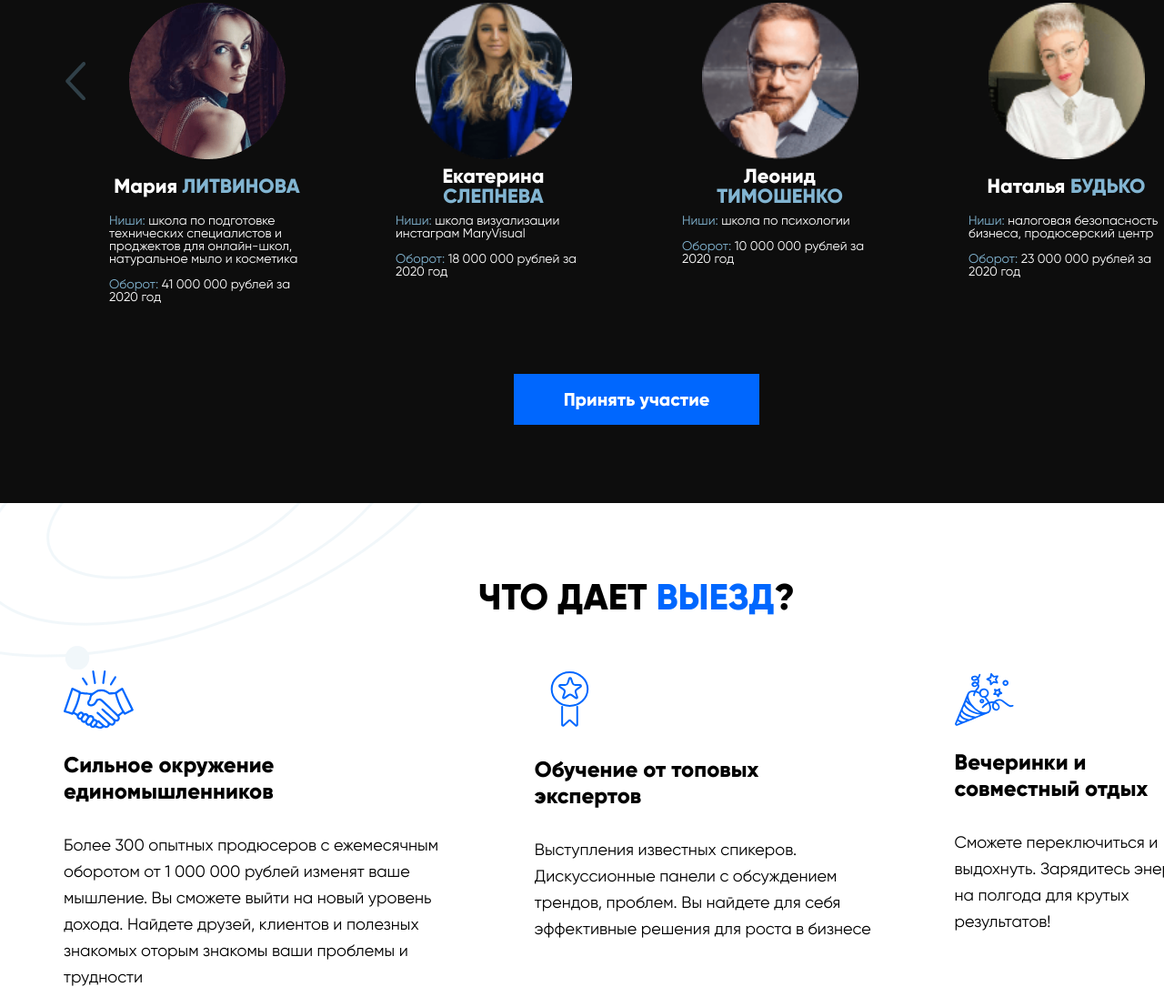
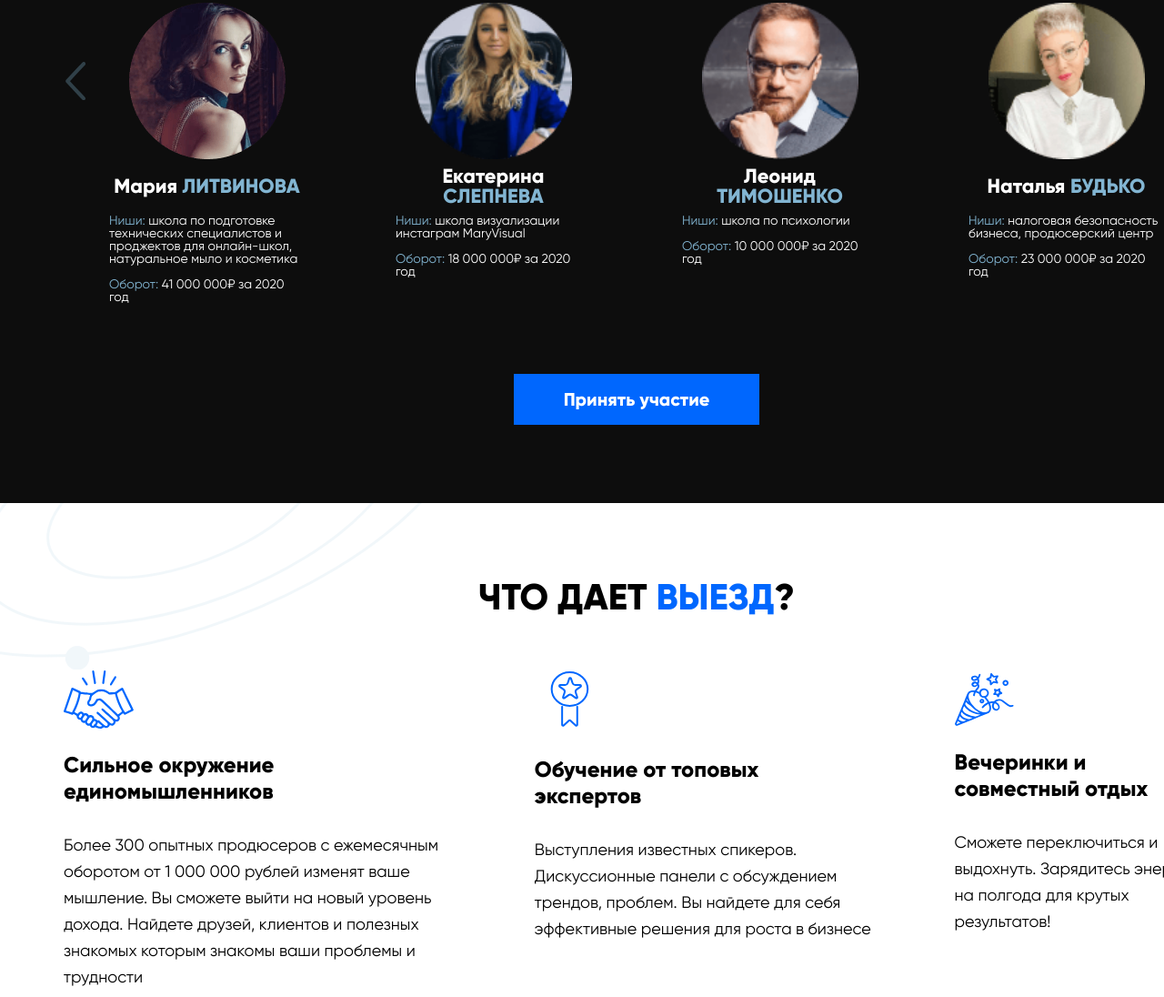
Before and after one commit to snypoon/Kazan, a plain HTML site: page index.html in a window 1280 px wide. Shown: the part 1701-2797 px from the top of the page at 91% size. Drawn offline with nearby package versions, Linux system fonts and the light colour scheme; a script that the page names is missing.

Commit message:
Add files via upload

```diff
--- a/index.html
+++ b/index.html
@@ -60,7 +60,7 @@
         </div>
         <div class="center__subtitle">
           <p class="subtitle__text">Главное&#160;событие&#160;лета&#160;для&#160;предпринимателей:<br>
-            продюсеров и экспертов в сфере онлайн&#8209;pобразования</p>
+            продюсеров и экспертов в сфере онлайн&#8209;образования</p>
         </div>
       </div>
       <div class="bottom">
@@ -144,28 +144,28 @@
             <img src="images/s5_photo_1.png" alt="Мария Литвинова" />
             <div class="name"><div>Мария <span>Литвинова</span></div></div>
             <p class="desc"><span>Ниши:</span> школа по подготовке технических специалистов и проджектов для онлайн-школ, натуральное мыло и косметика</p>
-            <p><br/><span>Оборот:</span> 41 000 000 рублей за 2020 год</p>
+            <p><br/><span>Оборот:</span> 41 000 000₽ за 2020 год</p>
           </li>
 
           <li>
             <img src="images/slepneva.png" alt="Екатерина Слепнева" />
             <div class="name"><div>Екатерина <span>Слепнева</span></div></div>
             <p class="desc"><span>Ниши:</span> школа визуализации инстаграм MaryVisual</p>
-            <p><br/><span>Оборот:</span> 18 000 000 рублей за 2020 год</p>
+            <p><br/><span>Оборот:</span> 18 000 000₽ за 2020 год</p>
           </li>
 
           <li>
             <img src="images/leonid.png" alt="Леонид Тимошенко" />
             <div class="name"><div>Леонид <span>Тимошенко</span></div></div>
             <p class="desc"><span>Ниши:</span> школа по психологии</p>
-            <p><br/><span>Оборот:</span> 10 000 000 рублей за 2020 год</p>
+            <p><br/><span>Оборот:</span> 10 000 000₽ за 2020 год</p>
           </li>
 
           <li>
             <img src="images/budko.png" alt="Наталья Будько" />
             <div class="name"><div>Наталья <span>Будько</span></div></div>
             <p class="desc"><span>Ниши:</span> налоговая безопасность бизнеса, продюсерский центр</p>
-            <p><br/><span>Оборот:</span> 23 000 000 рублей за 2020 год</p>
+            <p><br/><span>Оборот:</span> 23 000 000₽ за 2020 год</p>
           </li>
 
           <li>
@@ -260,7 +260,7 @@
         <li class="departure__item departure__item_hand">
           <img src="images/hand.svg" alt="hand" class="departure__icon">
           <div class="departure__title">Сильное окружение единомышленников</div>
-          <p class="departure__text">Более 300 опытных продюсеров с ежемесячным оборотом от 1 000 000 рублей изменят ваше мышление. Вы сможете выйти на новый уровень дохода. Найдете друзей, клиентов и полезных знакомых оторым знакомы ваши проблемы и трудности </p>
+          <p class="departure__text">Более 300 опытных продюсеров с ежемесячным оборотом от 1 000 000 рублей изменят ваше мышление. Вы сможете выйти на новый уровень дохода. Найдете друзей, клиентов и полезных знакомых которым знакомы ваши проблемы и трудности </p>
         </li>
         <li class="departure__item departure__item_medal">
           <img src="images/medal.svg" alt="medal" class="departure__icon">
@@ -366,7 +366,7 @@
   <div class="s6">
     <div class="wrapper">
       <h5 class="living__title">Проживание</h5>
-      <p class="living__text">Основная программа и проживание участников выезда предусмотренов <br> городе Казань <span class="living__text_blue">в отеле Korston Club Hotel</span> по адресу: <br> ул. Николая Ершова, 1А</p>
+      <p class="living__text">Основная программа и проживание участников выезда предусмотрено в <br> городе Казань <span class="living__text_blue">в отеле Korston Club Hotel</span> по адресу: <br> ул. Николая Ершова, 1А</p>
       <div class="living__content">
         <div class="living__block">
           <div class="block__close">
@@ -585,7 +585,7 @@
       <div class="reservation__right">
         <form class="reservation__form">
           <div class="form__row form__row_name">
-            <input class="form__input" type="text" name="name" placeholder="ФамилияИмя">
+            <input class="form__input" type="text" name="name" placeholder="Фамилия Имя">
           </div>
           <div class="form__row form__row_phone">
             <input class="form__input" type="tel" name="phone" placeholder="Телефон">
```
